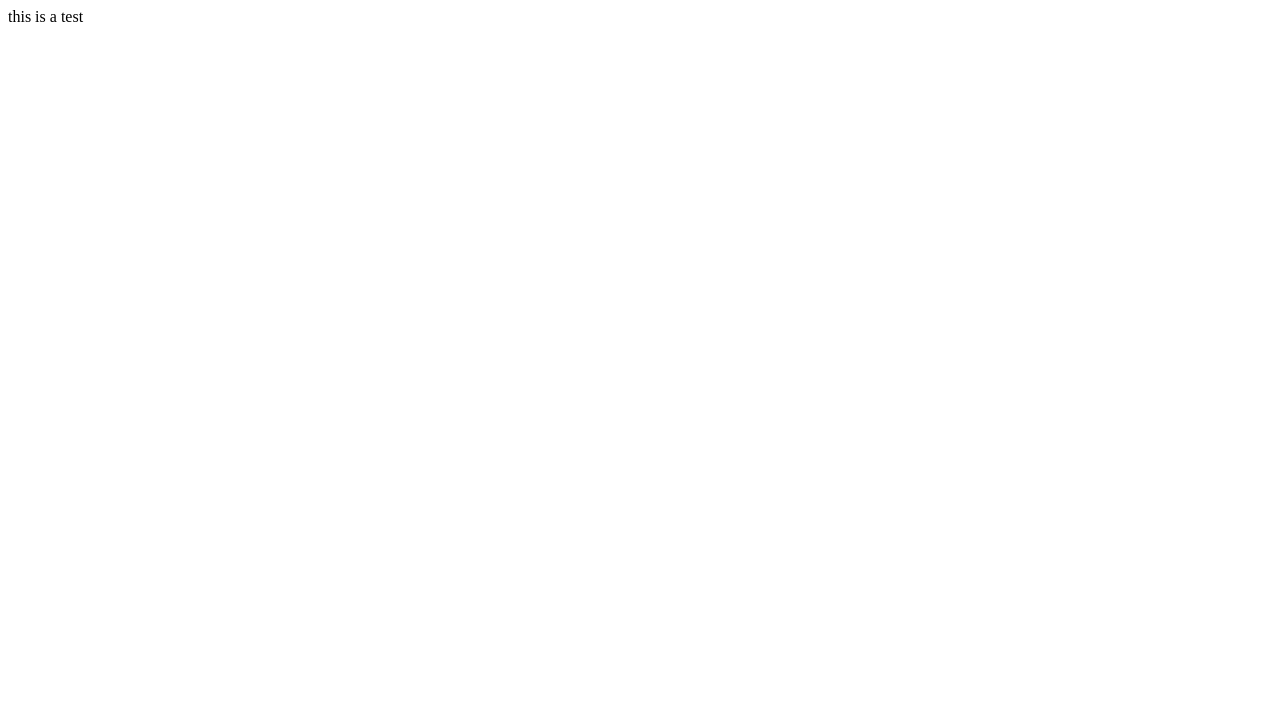
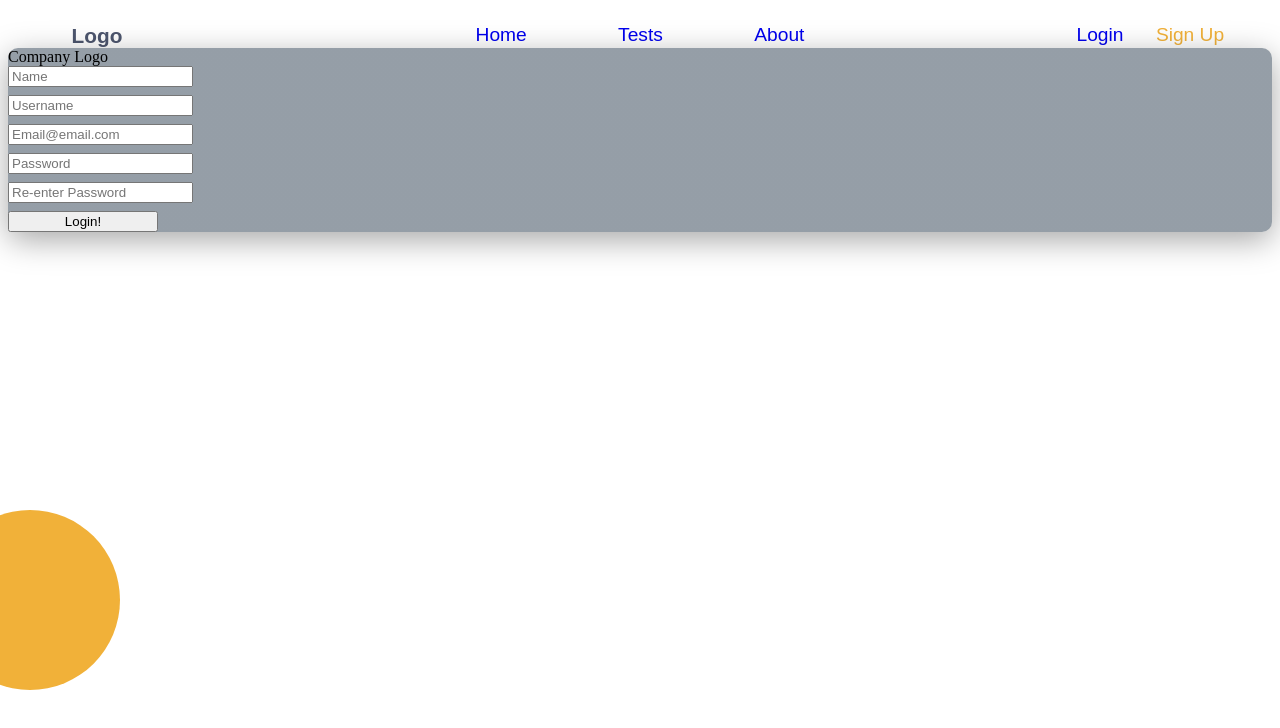
Before and after one commit to mostafa-rezaie/how-is-my-mental-health, a Vue app: page /sign-up in a window 1280 px wide. Shown: the top 728 px of the page. Built offline with nearby package versions, Linux system fonts and the light colour scheme.

Commit message:
adding the components and views

```diff
--- a/src/components/Header.vue
+++ b/src/components/Header.vue
@@ -5,7 +5,7 @@
       <div class="links">
         <router-link to="/">Home</router-link>
         <router-link to="/Tests">Tests</router-link>
-        <router-link to="/About-us">About Us</router-link>
+        <router-link to="/About-us">About</router-link>
       </div>
       <div class="login-container">
         <router-link to="/Login" class="login">Login</router-link>
@@ -25,28 +25,45 @@ export default {
 
 <style scoped>
 .nav-bar-container{
-  width: 90%;
+  width: 95%;
   margin: auto;
 }
 nav{
+  color: #4d566e;
+  font-family: 'Nunito', sans-serif;
+  font-weight: normal ;
   font-size: 1.2rem;
   padding-top: 1rem;
   display: flex;
   justify-content: space-between;
 }
+
 a{
   text-decoration: none;
+}
+a:hover{
+  color: white;
+  transition: all .4s ease;
 }
 .links {
   display: flex;
   justify-content: space-around;
   width: 35%;
+  margin-right: 2rem;
 }
 .logo,.login-container{
   width: 15%;
+}
+.logo{
+  padding-left: 2rem;
+  font-weight: 900;
+  font-size: 1.3rem;
 }
 .login-container{
   display: flex;
   justify-content: space-around;
 }
+.sign-up{
+  color:#f1b139 ;
+}
 </style>
--- /dev/null
+++ b/src/components/UserInput.vue
@@ -0,0 +1,24 @@
+<template>
+  <div class="username-input ">
+    <input type="text" :name="inputName" :placeholder="placeHolder"
+           class="username-input w-full bg-sec-1 p-2 rounded-lg text-white font-bold">
+  </div>
+
+</template>
+
+<script>
+export default {
+  name: 'UserInput',
+  props: {
+    inputName: String,
+    placeHolder: String,
+  }
+}
+</script>
+
+<style scoped>
+input:focus {
+  outline: 2px solid #f1b139;
+}
+
+</style>
--- a/src/views/Home.vue
+++ b/src/views/Home.vue
@@ -1,6 +1,28 @@
 <template>
   <div>
     <Header/>
+    <div class="container text-center mt-8 mx-auto overflow-hidden">
+      <div class="titles">
+        <div class="first-title text-lg ">How is my mental health</div>
+        <div class="quote text-8xl text-white font-bold">Calm yourself down</div>
+        <div class="second-title mt-3 text-sec-1">Take these test to evalute your mental health</div>
+      </div>
+      <div class="button-container mt-8 flex max-w-5 m-auto justify-around">
+        <button class="test-btn">Take a Test!</button>
+        <button class="login-btn">Login</button>
+      </div>
+    </div>
+    <div class="bottom-section absolute">
+      <div class="social-links absolute  ">
+        <fas icon="fa-brands fa-instagram"></fas>
+        <fas icon="fa-brands fa-github"></fas>
+        <fas icon="fa-brands fa-reddit"></fas>
+        <fas icon="fa-brands fa-facebook"></fas>
+      </div>
+      <div class="image-container mx-auto mt-9 ">
+        <img src="@/assets/images/home-avatar.png" alt="">
+      </div>
+    </div>
   </div>
 </template>
 
@@ -11,10 +33,72 @@ export default {
   name: 'Home',
   components: {
     Header,
+  },
+  beforeCreate() {
+    console.log(this.$route.path)
+    document.body.classList.add('body-home')
+  },
+  destroyed() {
+    document.body.classList.remove('body-home')
   }
 }
 </script>
 
 <style>
+body {
+}
 
 </style>
+
+<style scoped>
+
+.first-title {
+  color: #f1b139;
+}
+
+.test-btn, .login-btn {
+  @apply px-4 py-2 border rounded-3xl text-base
+  border-sec-2 text-sec-2
+  ;
+  min-width: 150px;
+  font-weight: normal;
+  transition: all .3s ease;
+}
+
+.test-btn:hover, .login-btn:hover {
+  background-color: #f1b139;
+  color: black;
+  transition: all .3s ease-out;
+}
+
+.image-container {
+  width: 35%;
+}
+
+.image-container img {
+}
+
+.social-links {
+  bottom: 40px;
+  left: 30px;
+  display: flex;
+  flex-direction: column;
+  justify-content: flex-end;
+}
+
+.social-links svg {
+  color: #f1b139;
+  margin-top: .5rem;
+}
+
+.bottom-section {
+  bottom: 0;
+}
+
+@media screen and (max-width: 800px) {
+  .image-container {
+    width: 50%;
+  }
+
+}
+</style>
--- a/src/views/Login.vue
+++ b/src/views/Login.vue
@@ -1,17 +1,73 @@
 <template>
   <div class="login-page">
-    this is login page
-    <div class="bg-red-400">salam</div>
+    <Header/>
+    <div class="card-container flex flex-col min-h-screen-90 justify-center m-auto w-1/3 relative">
+      <div class="circle">
+      </div>
+      <div class="card flex flex-col items-center min-h-20 ">
+        <div class="logo text-white text-3xl font-bold mt-5 ">
+          <span class="text-sec-2 ">Company</span> Logo
+        </div>
+        <div class="inputs mb-10 mt-10">
+          <user-input place-holder="Username" input-name="username"></user-input>
+          <user-input place-holder="Password" input-name="password" class="mt-3"></user-input>
+        </div>
+        <div class="btn-container mb-10">
+          <button class="login-btn">Login!</button>
+        </div>
+      </div>
+    </div>
   </div>
 </template>
 
 <script>
+import Header from "../components/Header";
+import UserInput from "../components/UserInput";
+
 export default {
   name: 'Login',
-  props: {
+  props: {},
+  components: {
+    Header,
+    UserInput,
   }
 }
 </script>
 
 <style scoped>
+.card {
+  background: linear-gradient(135deg, rgba(44, 62, 80, 0.5), rgba(44, 62, 80, 0.5));
+  /*background-color: rgba(44, 62, 80, 0.5);*/
+  /*filter: blur(10px);*/
+  backdrop-filter: blur(5px);
+  border-radius: 10px;
+  box-shadow: 0 8px 32px 0 rgba(0, 0, 0, 0.35);
+}
+
+.circle {
+  background-color: #f1b139;
+  clip-path: circle(30.0% at 50% 50%);
+  width: 300px;
+  height: 300px;
+  position: absolute;
+  z-index: -1;
+  right: -120px;
+  top: 50px;
+}
+
+.login-btn {
+  @apply px-4 py-2 border rounded-3xl text-base
+  border-sec-2 text-sec-2
+  ;
+  min-width: 150px;
+  font-weight: normal;
+  transition: all .3s ease;
+}
+
+.login-btn:hover {
+  background-color: #f1b139;
+  color: black;
+  transition: all .3s ease-out;
+
+}
 </style>
--- a/src/views/SignUp.vue
+++ b/src/views/SignUp.vue
@@ -1,16 +1,81 @@
 <template>
-  <div>
-    this is a test
+  <div class="login-page">
+    <Header/>
+    <div class="card-container flex flex-col min-h-screen-90 justify-center m-auto w-2/5 relative">
+      <div class="circle">
+      </div>
+      <div class="card flex flex-col items-center min-h-20 ">
+        <div class="logo text-white text-3xl font-bold mt-5 ">
+          <span class="text-sec-2 ">Company</span> Logo
+        </div>
+        <div class="inputs w-2/4 mb-10 mt-10"  >
+          <user-input place-holder="Name" input-name="name"></user-input>
+          <user-input place-holder="Username" input-name="username"></user-input>
+          <user-input place-holder="Email@email.com" input-name="email"></user-input>
+          <user-input place-holder="Password" input-name="password" ></user-input>
+          <user-input place-holder="Re-enter Password" input-name="password2"></user-input>
+        </div>
+        <div class="btn-container mb-10">
+          <button class="login-btn">Login!</button>
+        </div>
+      </div>
+    </div>
   </div>
 </template>
 
 <script>
+import Header from "../components/Header";
+import UserInput from "../components/UserInput";
+
 export default {
   name: 'SignUp',
-  props: {
+  props: {},
+  components: {
+    Header,
+    UserInput,
   }
 }
 </script>
 
 <style scoped>
+.card {
+  background: linear-gradient(135deg, rgba(44, 62, 80, 0.5), rgba(44, 62, 80, 0.5));
+  /*background-color: rgba(44, 62, 80, 0.5);*/
+  /*filter: blur(10px);*/
+  backdrop-filter: blur(5px);
+  border-radius: 10px;
+  box-shadow: 0 8px 32px 0 rgba(0, 0, 0, 0.35);
+}
+
+.circle {
+  background-color: #f1b139;
+  clip-path: circle(30.0% at 50% 50%);
+  width: 300px;
+  height: 300px;
+  position: absolute;
+  z-index: -1;
+  left: -120px;
+  bottom: 50px;
+}
+
+.login-btn {
+  @apply px-4 py-2 border rounded-3xl text-base
+  border-sec-2 text-sec-2
+  ;
+  min-width: 150px;
+  font-weight: normal;
+  transition: all .3s ease;
+}
+
+.login-btn:hover {
+  background-color: #f1b139;
+  color: black;
+  transition: all .3s ease-out;
+
+}
+.inputs div{
+  margin-bottom: .5rem;
+  width: 100%;
+}
+
 </style>
```
